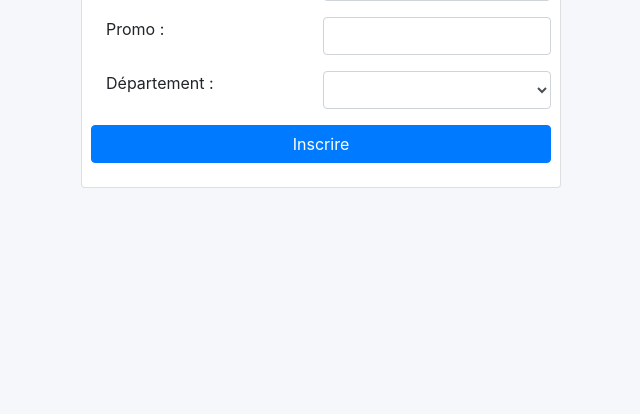
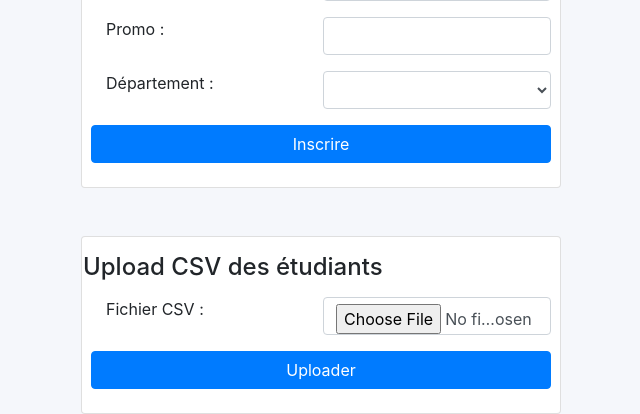
Before and after one commit to VODMANN/ApprentiStage_Django, a Django app: page /signup/ in a window 1280 px wide. Shown: the part 797-1211 px from the top of the page, without its empty margins (319-959 px from the left). Before the commit the page ends 985 px from the top, so only its background shows below. Run offline with Django 4.2, Linux system fonts and the light colour scheme; data that the repository does not hold is empty; parts of the project's set-up code (start-up, migrations or seed data) failed here and were passed over; some libraries are stand-ins or nearby versions.

Commit message:
inscription csv

```diff
--- a/ApprentiStageDjango/lesApprentiStage/templates/registration/signup.html
+++ b/ApprentiStageDjango/lesApprentiStage/templates/registration/signup.html
@@ -128,6 +128,24 @@
     </form>
   </div>
 
+  <div class='card container mt-5 p-3' style="width: 30rem;">
+    <div class="row">
+        <h4>Upload CSV des étudiants</h4>
+    </div>
+    <form method="POST" action="{% url 'lesApprentiStage:upload_csv' %}" enctype="multipart/form-data">
+      {% csrf_token %}
+
+      <div class="row p-2">
+        <label class="col" for="csv_file">Fichier CSV :</label>
+        <input class="col form-control" id="csv_file" type="file" name="file" accept=".csv" required>
+      </div>
+
+      <div class="row p-2">
+        <button class="col btn btn-primary" type="submit">Uploader</button>
+      </div>
+    </form>
+  </div>
+
   <script>
     document.addEventListener('DOMContentLoaded', function () {
         const userTypeSelect = document.getElementById('id_type_utilisateur');
--- a/ApprentiStageDjango/lesApprentiStage/urls.py
+++ b/ApprentiStageDjango/lesApprentiStage/urls.py
@@ -11,6 +11,7 @@ urlpatterns = [
     path('login/', views.UserLoginView.as_view(), name='login'),
     path('logout/', LogoutView.as_view(next_page='lesApprentiStage:home'), name='logout'),
     path('search/', views.search, name='search'),
+    path('secretariat/upload_csv/', views.upload_csv, name='upload_csv'),
     path('soutenance/', views.soutenance, name='soutenance'),
     path('supprimerSoutenance/<id>', views.supprimerSoutenance, name='supprimerSoutenance'),
     path('modifierSoutenance/<id>', views.modifierSoutenance, name='modifierSoutenance'),
--- a/ApprentiStageDjango/lesApprentiStage/views.py
+++ b/ApprentiStageDjango/lesApprentiStage/views.py
@@ -7,7 +7,7 @@ from django.http import HttpResponse, HttpResponseForbidden, JsonResponse
 from django.contrib.auth.views import LoginView
 from django.contrib.auth.views import redirect_to_login
 
-from .models import Document, Evaluation, Offre, ProfilEtudiant, Entreprise, Contrat, Theme, Utilisateur,Soutenance,Salle,ProfilEnseignant
+from .models import Departement, Document, Evaluation, Offre, ProfilEtudiant, Entreprise, Contrat, Theme, Utilisateur,Soutenance,Salle,ProfilEnseignant
 from django.contrib import messages
 from django.db.models import Q
 from django.http import HttpResponseForbidden
@@ -16,6 +16,8 @@ from django.contrib import messages
 from django.http import JsonResponse
 from datetime import datetime, timedelta
 from icalendar import Calendar, Event
+import csv
+from django.contrib.auth.hashers import make_password
 
 
 def user_type_required(user_type):
@@ -500,3 +502,46 @@ def profile(request):
         'soutenances': soutenance,
     }
     return render(request, 'etudiant/profile.html', context)
+
+
+
+def upload_csv(request):
+    if request.method == "GET":
+        return render(request, 'secretariat/upload_csv.html')
+
+    csv_file = request.FILES['file']
+    if not csv_file.name.endswith('.csv'):
+        return HttpResponse("Le fichier n'est pas un CSV")
+
+    file_data = csv_file.read().decode("utf-8")
+    lines = file_data.split("\n")
+
+    for line in lines:
+        fields = line.split(",")
+        if fields and len(fields) > 1:
+            departement_id = fields[10]
+
+            try:
+                departement = Departement.objects.get(id=departement_id)
+            except Departement.DoesNotExist:
+                return HttpResponse(f"Erreur : le département avec l'ID {departement_id} n'existe pas", status=400)
+
+            username = fields[1] + '_' + fields[2]
+            password = make_password('password_par_defaut')
+            user, created = Utilisateur.objects.get_or_create(username=username, defaults={'password': password, 'type_utilisateur': 'etudiant'})
+
+            ProfilEtudiant.objects.update_or_create(
+                utilisateur=user,
+                nomEtu=fields[1],
+                prenomEtu=fields[2],
+                numEtu=fields[3],
+                civiliteEtu=fields[4],
+                adresseEtu=fields[5],
+                cpEtu=fields[6],
+                villeEtu=fields[7],
+                telEtu=fields[8],
+                promo=fields[9],
+                idDepartement=departement,
+            )
+
+    return redirect('lesApprentiStage:home')
```
Also changed, not shown: ApprentiStageDjango/lesApprentiStage/templates/secretariat/upload_csv.html (added, +13 -0 lines).
